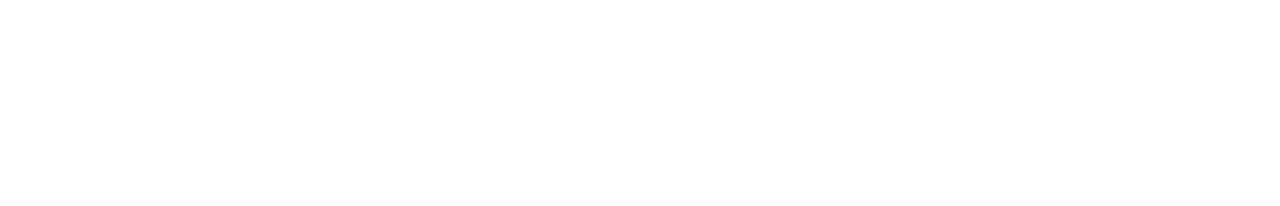
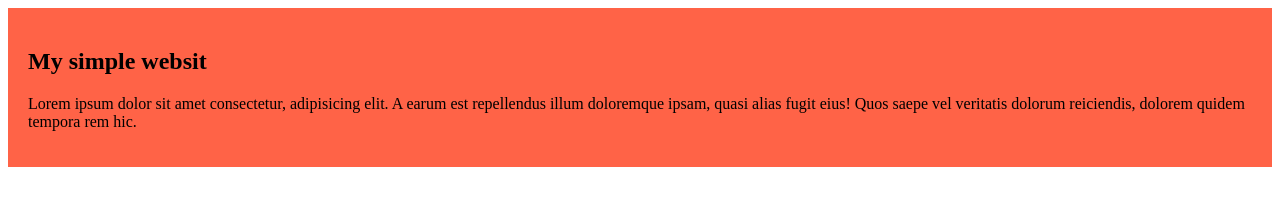
Before and after one commit to shahadat4102/my-simpl-websit, a plain HTML site: page index.html in a window 1280 px wide. Drawn offline with Linux system fonts and the light colour scheme.

Commit message:
added the first blog

```diff
--- a/index.html
+++ b/index.html
@@ -4,9 +4,14 @@
     <meta charset="UTF-8">
     <meta name="viewport" content="width=device-width, initial-scale=1.0">
     <title>My Simple Websit</title>
+    <link rel="stylesheet" href="styles/blog.css">
 
 </head>
 <body>
+    <div>
+        <h2> My simple websit </h2>
+        <p> Lorem ipsum dolor sit amet consectetur, adipisicing elit. A earum est repellendus illum doloremque ipsam, quasi alias fugit eius! Quos saepe vel veritatis dolorum reiciendis, dolorem quidem tempora rem hic.</p>
+    </div>
 
 </body>
 </html>
--- /dev/null
+++ b/styles/blog.css
@@ -0,0 +1,4 @@
+div{
+    background-color: tomato;
+    padding: 20px;
+}
```
